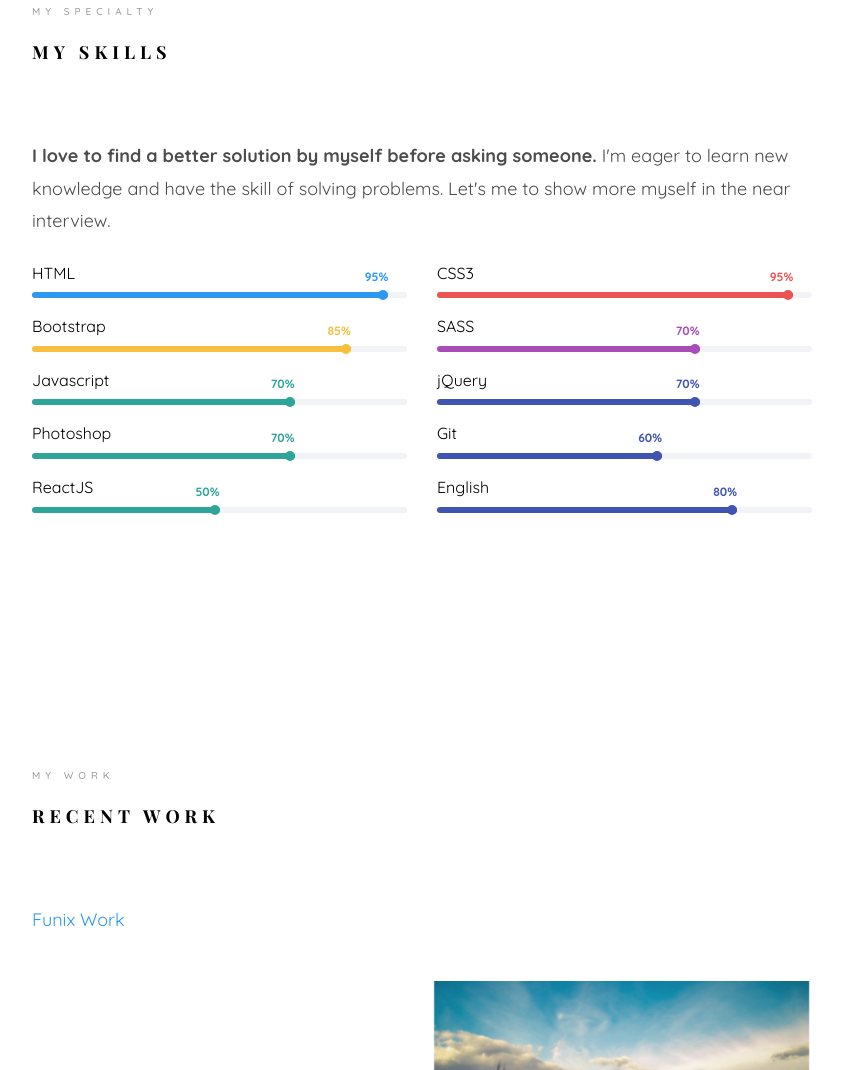
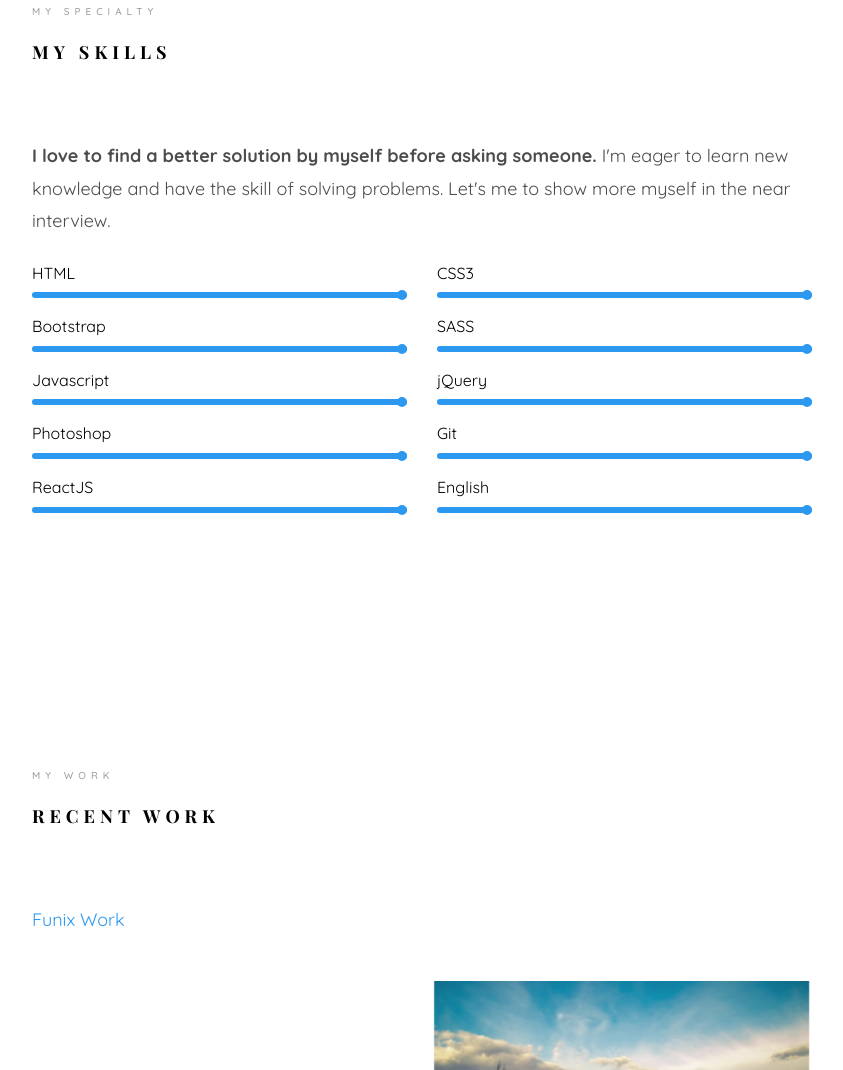
Before and after one commit to ciddt/linhnguyenCV, a plain HTML site: page index.html in a window 1280 px wide. Shown: the part 2158-3228 px from the top of the page, without its empty margins (368-1211 px from the left). Drawn offline with nearby package versions, Linux system fonts and the light colour scheme; files whose address does not match are found by name; a web font is replaced by a local one.

Commit message:
Update index.html

```diff
--- a/index.html
+++ b/index.html
@@ -197,9 +197,7 @@
 							<div class="progress-wrap">
 								<h3>HTML</h3>
 								<div class="progress">
-								 	<div class="progress-bar color-1" role="progressbar" aria-valuenow="75"
-								  	aria-valuemin="0" aria-valuemax="100" style="width:95%">
-								    <span>95%</span>
+								 	<div class="progress-bar color-1" role="progressbar"style="width:100%">
 								  	</div>
 								</div>
 							</div>
@@ -208,9 +206,7 @@
 							<div class="progress-wrap">
 								<h3>CSS3</h3>
 								<div class="progress">
-								 	<div class="progress-bar color-2" role="progressbar" aria-valuenow="60"
-								  	aria-valuemin="0" aria-valuemax="100" style="width:95%">
-								    <span>95%</span>
+								 	<div class="progress-bar color-1" role="progressbar"style="width:100%">
 								  	</div>
 								</div>
 							</div>
@@ -219,9 +215,7 @@
 							<div class="progress-wrap">
 								<h3>Bootstrap</h3>
 								<div class="progress">
-								 	<div class="progress-bar color-3" role="progressbar" aria-valuenow="85"
-								  	aria-valuemin="0" aria-valuemax="100" style="width:85%">
-								    <span>85%</span>
+								 	<div class="progress-bar color-1" role="progressbar"style="width:100%">
 								  	</div>
 								</div>
 							</div>
@@ -230,9 +224,7 @@
 							<div class="progress-wrap">
 								<h3>SASS</h3>
 								<div class="progress">
-								 	<div class="progress-bar color-4" role="progressbar" aria-valuenow="90"
-								  	aria-valuemin="0" aria-valuemax="100" style="width:70%">
-								    <span>70%</span>
+								 	<div class="progress-bar color-1" role="progressbar"style="width:100%">
 								  	</div>
 								</div>
 							</div>
@@ -241,9 +233,7 @@
 							<div class="progress-wrap">
 								<h3>Javascript</h3>
 								<div class="progress">
-								 	<div class="progress-bar color-5" role="progressbar" aria-valuenow="70"
-								  	aria-valuemin="0" aria-valuemax="100" style="width:70%">
-								    <span>70%</span>
+								 	<div class="progress-bar color-1" role="progressbar"style="width:100%">
 								  	</div>
 								</div>
 							</div>
@@ -252,9 +242,7 @@
 							<div class="progress-wrap">
 								<h3>jQuery</h3>
 								<div class="progress">
-								 	<div class="progress-bar color-6" role="progressbar" aria-valuenow="80"
-								  	aria-valuemin="0" aria-valuemax="100" style="width:70%">
-								    <span>70%</span>
+								 	<div class="progress-bar color-1" role="progressbar"style="width:100%">
 								  	</div>
 								</div>
 							</div>
@@ -263,9 +251,7 @@
 							<div class="progress-wrap">
 								<h3>Photoshop</h3>
 								<div class="progress">
-								 	<div class="progress-bar color-5" role="progressbar" aria-valuenow="70"
-								  	aria-valuemin="0" aria-valuemax="100" style="width:70%">
-								    <span>70%</span>
+								 	<div class="progress-bar color-1" role="progressbar"style="width:100%">
 								  	</div>
 								</div>
 							</div>
@@ -274,9 +260,7 @@
 							<div class="progress-wrap">
 								<h3>Git</h3>
 								<div class="progress">
-								 	<div class="progress-bar color-6" role="progressbar" aria-valuenow="80"
-								  	aria-valuemin="0" aria-valuemax="100" style="width:60%">
-								    <span>60%</span>
+								 	<div class="progress-bar color-1" role="progressbar"style="width:100%">
 								  	</div>
 								</div>
 							</div>
@@ -285,9 +269,7 @@
 							<div class="progress-wrap">
 								<h3>ReactJS</h3>
 								<div class="progress">
-								 	<div class="progress-bar color-5" role="progressbar" aria-valuenow="70"
-								  	aria-valuemin="0" aria-valuemax="100" style="width:50%">
-								    <span>50%</span>
+								 	<div class="progress-bar color-1" role="progressbar"style="width:100%">
 								  	</div>
 								</div>
 							</div>
@@ -296,9 +278,7 @@
 							<div class="progress-wrap">
 								<h3>English</h3>
 								<div class="progress">
-								 	<div class="progress-bar color-6" role="progressbar" aria-valuenow="80"
-								  	aria-valuemin="0" aria-valuemax="100" style="width:80%">
-								    <span>80%</span>
+								 	<div class="progress-bar color-1" role="progressbar"style="width:100%">
 								  	</div>
 								</div>
 							</div>
@@ -547,11 +527,11 @@
 									<div class="panel panel-default">
 									    <div class="panel-heading" role="tab" id="headingTwo">
 									        <h4 class="panel-title">
-									            <a class="collapsed" data-toggle="collapse" data-parent="#accordion" href="#collapseTwo" aria-expanded="false" aria-controls="collapseTwo">Ha Noi University
+									            <a class="collapsed" data-toggle="collapse" data-parent="#accordion" href="#collapseThree" aria-expanded="false" aria-controls="collapseTwo">Ha Noi University
 									            </a>
 									        </h4>
 									    </div>
-									    <div id="collapseTwo" class="panel-collapse collapse" role="tabpanel" aria-labelledby="headingTwo">
+									    <div id="collapseThree" class="panel-collapse collapse" role="tabpanel" aria-labelledby="headingTwo">
 									        <div class="panel-body">
 									            <div class="col-md-6">
 													<p>Deputy: Business Management</p>
```
